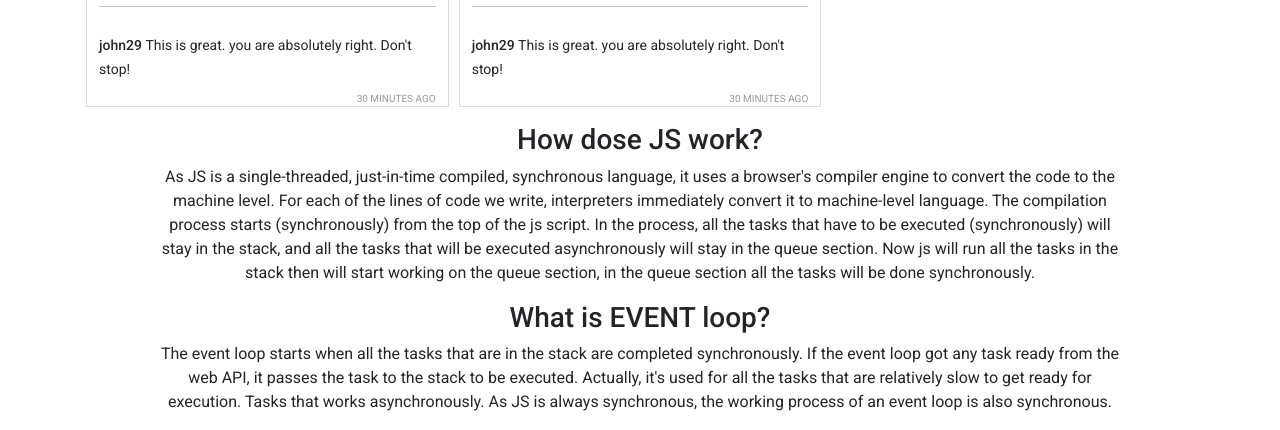
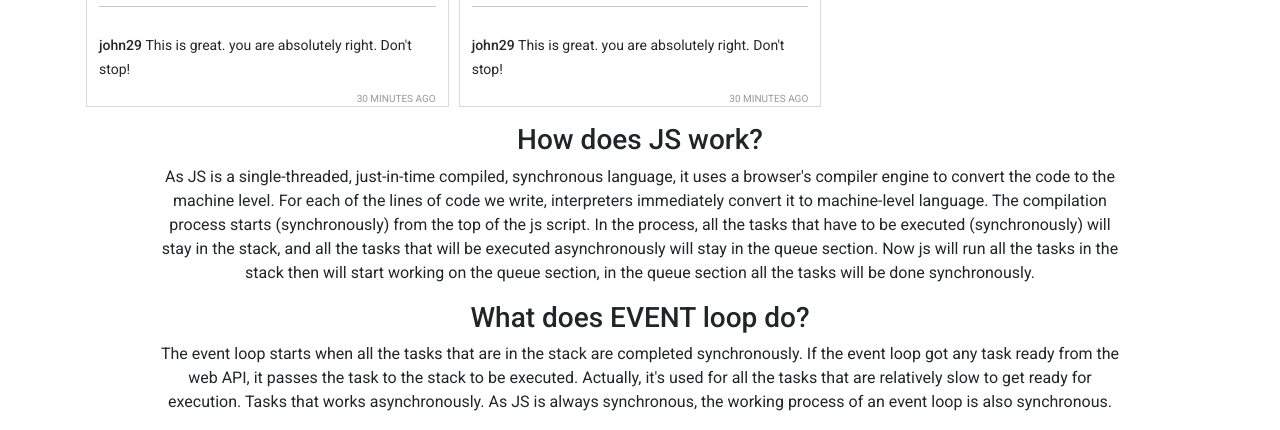
Before and after one commit to shahadat2772/insta-shohor-debug, a plain HTML site: page index.html in a window 1280 px wide. Shown: the part 1425-1855 px from the top of the page. Drawn offline with nearby package versions, Linux system fonts and the light colour scheme.

Commit message:
answer corrected

```diff
--- a/index.html
+++ b/index.html
@@ -91,7 +91,7 @@
     <section id="definationSection" class="text-center">
       <!-- <h1>ami</h1> -->
       <div class="que1">
-        <h3>How dose JS work?</h3>
+        <h3>How does JS work?</h3>
         <p class="w-75 mx-auto">
           As JS is a single-threaded, just-in-time compiled, synchronous
           language, it uses a browser's compiler engine to convert the code to
@@ -107,7 +107,7 @@
         </p>
       </div>
       <div class="que2">
-        <h3>What is EVENT loop?</h3>
+        <h3>What does EVENT loop do?</h3>
         <p class="w-75 mx-auto">
           The event loop starts when all the tasks that are in the stack are
           completed synchronously. If the event loop got any task ready from the
```
